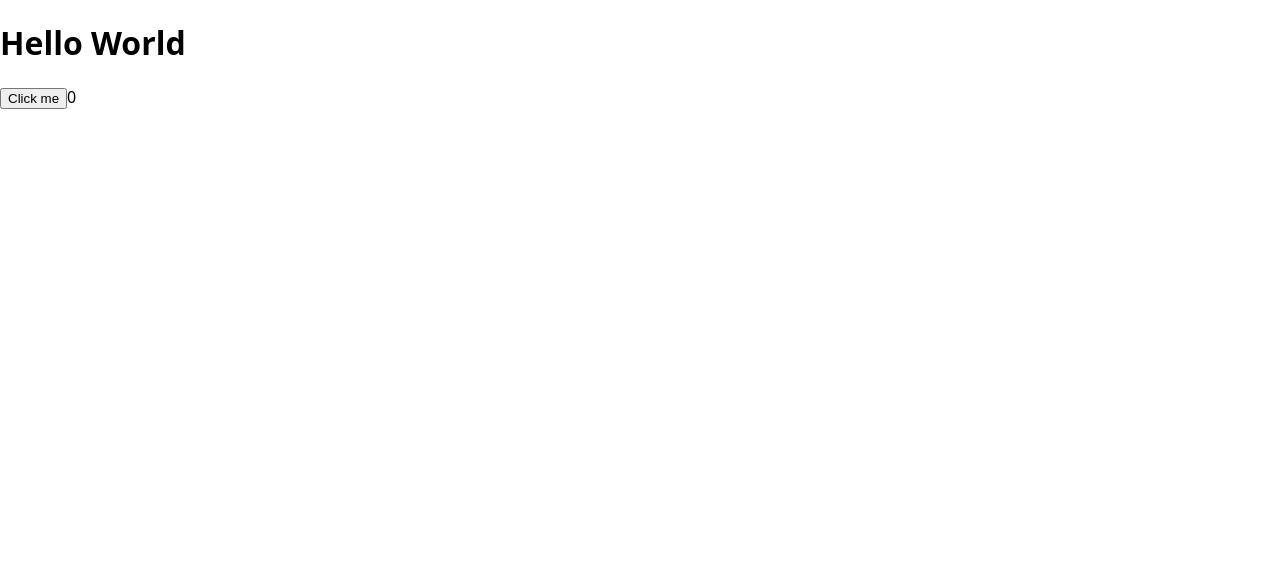
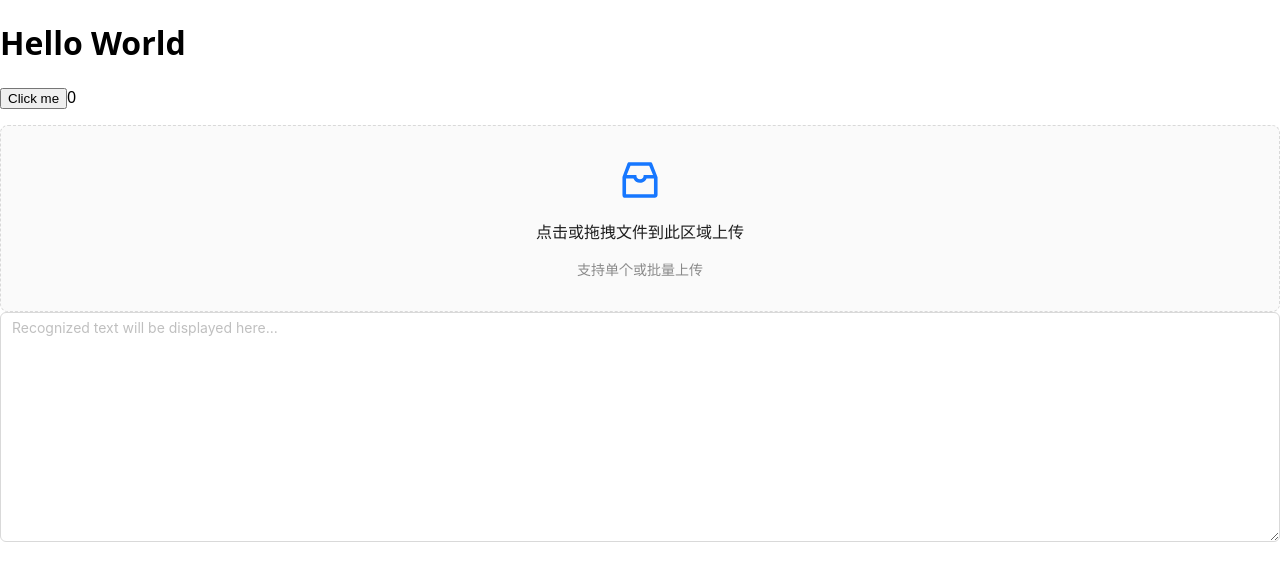
Before and after one commit to fengyun2/vscode-lowcode, a React (Vite) app in the folder src/web/: page / in a window 1280 px wide. Shown: the top 580 px of the page. Built offline with nearby package versions, Linux system fonts and the light colour scheme.

Commit message:
feat: 添加 OCR 文件上传逻辑

```diff
--- a/src/web/App.tsx
+++ b/src/web/App.tsx
@@ -1,4 +1,5 @@
 import {useState} from 'react'
+import OcrUploader from './components/OcrUploader'
 
 function App() {
   const [count, setCount] = useState(0)
@@ -13,6 +14,7 @@ function App() {
           {count}
         </span>
       </p>
+      <OcrUploader />
     </div>
   )
 
--- /dev/null
+++ b/src/web/components/OcrUploader.tsx
@@ -0,0 +1,53 @@
+import React, { useState } from 'react';
+import Tesseract from 'tesseract.js';
+import { message, Spin, Input, UploadFile } from 'antd';
+import type { RcFile } from 'antd/lib/upload/interface';
+
+import PasteUpload, {PasteUploadProps} from './PasteUpload'
+
+
+interface IOcrUploaderProps {
+  // 如果需要，这里可以定义组件的属性
+}
+
+const OcrUploader: React.FC<IOcrUploaderProps> = () => {
+  const [loading, setLoading] = useState<boolean>(false);
+  const [text, setText] = useState<string>('');
+
+  const handleUploadSuccess: PasteUploadProps['onUploadSuccess'] = (file: RcFile) => {
+    setLoading(true);
+
+    Tesseract.recognize(file, 'eng', {
+      logger: (m) => console.log(m),
+    })
+      .then(({ data: { text } }) => {
+        setText(text);
+        setLoading(false);
+      })
+      .catch((error: Error) => {
+        console.error(error);
+        setLoading(false);
+        message.error('OCR failed to recognize the text. Please try another image.');
+      });
+  };
+
+  const onRemove = (file: UploadFile) => {
+    console.log(file);
+    setText('')
+  };
+
+  return (
+    <div>
+      <PasteUpload onUploadSuccess={handleUploadSuccess} onRemove={onRemove} />
+      {loading && <Spin />}
+      <Input.TextArea
+        rows={10}
+        value={text}
+        placeholder="Recognized text will be displayed here..."
+        readOnly
+      />
+    </div>
+  );
+};
+
+export default OcrUploader;
--- /dev/null
+++ b/src/web/components/PasteUpload.tsx
@@ -0,0 +1,108 @@
+import  { useCallback, useState, useEffect } from "react";
+import { Upload, message } from "antd";
+import { InboxOutlined } from "@ant-design/icons";
+import type { UploadProps } from "antd";
+import type { RcFile, UploadFile, UploadChangeParam } from "antd/lib/upload/interface";
+
+const { Dragger } = Upload;
+
+export interface PasteUploadProps extends UploadProps {
+  onPaste?: (event: ClipboardEvent) => void;
+  onUploadSuccess?: (file: RcFile) => void;
+}
+
+const PasteUpload = (props: PasteUploadProps) => {
+  const [fileList, setFileList] = useState<UploadFile[]>([]);
+  const handlePaste = useCallback((event: ClipboardEvent) => {
+    // (event: React.ClipboardEvent<HTMLDivElement>) => {
+    // const items = (event.clipboardData || event.originalEvent.clipboardData)
+    //   .items;
+    const items = event.clipboardData?.items;
+    if (!items) {
+      return;
+    }
+    for (const item of items) {
+      // 只处理图片类型
+      if (item.kind === "file" && item.type.startsWith("image/")) {
+        const file = item.getAsFile() as RcFile;
+        // 这里可以创建一个上传任务或直接使用 Upload 组件的方法来上传文件
+        // 比如使用 fileList state 来更新并触发上传逻辑
+        console.log("Pasted file:", file);
+        // Create a unique identifier for the file
+        file.uid = `paste-${Date.now()}`;
+        // Use the fileList state to update and trigger upload logic
+        setFileList((prevFileList) => [...prevFileList, file as UploadFile]);
+        props.onUploadSuccess && props.onUploadSuccess(file as RcFile);
+        message.success("Image file pasted!");
+      }
+    }
+  }, []);
+
+  const beforeUpload: UploadProps["beforeUpload"] = useCallback(
+    (file: RcFile, fileList: RcFile[]) => {
+      // 这里可以添加你需要上传前的处理逻辑，例如检查文件类型、大小等
+      console.log("Before upload file:", file, fileList);
+      return false; // 阻止自动上传
+    },
+    []
+  );
+
+  const handleRemove: UploadProps["onRemove"] = useCallback(
+    (file: UploadFile) => {
+      console.log("Remove file:", file);
+      setFileList((prevFileList) =>
+        prevFileList.filter((item) => item.uid !== file.uid)
+      );
+      props?.onRemove && props.onRemove(file);
+    },
+    []
+  );
+
+  const handleChange: UploadProps["onChange"] = useCallback(
+    (info: UploadChangeParam<UploadFile>) => {
+      console.log("Change file:", info.file);
+      // let newFileList = [...info.fileList];
+      // // 只保留最后一个文件
+      // // newFileList = newFileList.slice(-1);
+      // newFileList = newFileList.map((file) => {
+      //   if (file.response) {
+      //     // 上传成功后，将返回文件路径
+      //     file.url = file.response.url;
+      //   }
+      //   if (file.originFileObj) {
+      //     return file.originFileObj
+      //   }
+      //   return file;
+      // });
+      // console.log(newFileList, 'handleChange =====> ')
+      // setFileList(newFileList);
+      props.onUploadSuccess && props.onUploadSuccess(info.file as RcFile);
+    },
+    []
+  );
+
+  useEffect(() => {
+    document.addEventListener("paste", handlePaste);
+    return () => {
+      document.removeEventListener("paste", handlePaste);
+    };
+  }, [handlePaste]);
+
+  return (
+    <Dragger
+      multiple={false}
+      fileList={fileList}
+      beforeUpload={beforeUpload}
+      onRemove={handleRemove}
+      onChange={handleChange}
+    >
+      <p className="ant-upload-drag-icon">
+        <InboxOutlined />
+      </p>
+      <p className="ant-upload-text">点击或拖拽文件到此区域上传</p>
+      <p className="ant-upload-hint">支持单个或批量上传</p>
+    </Dragger>
+  );
+};
+
+export default PasteUpload;
```
Also changed, not shown: package.json (+4 -4 lines), src/web/package.json (+9 -4 lines), 1 other file (tests, documents, lock files or other folders).
